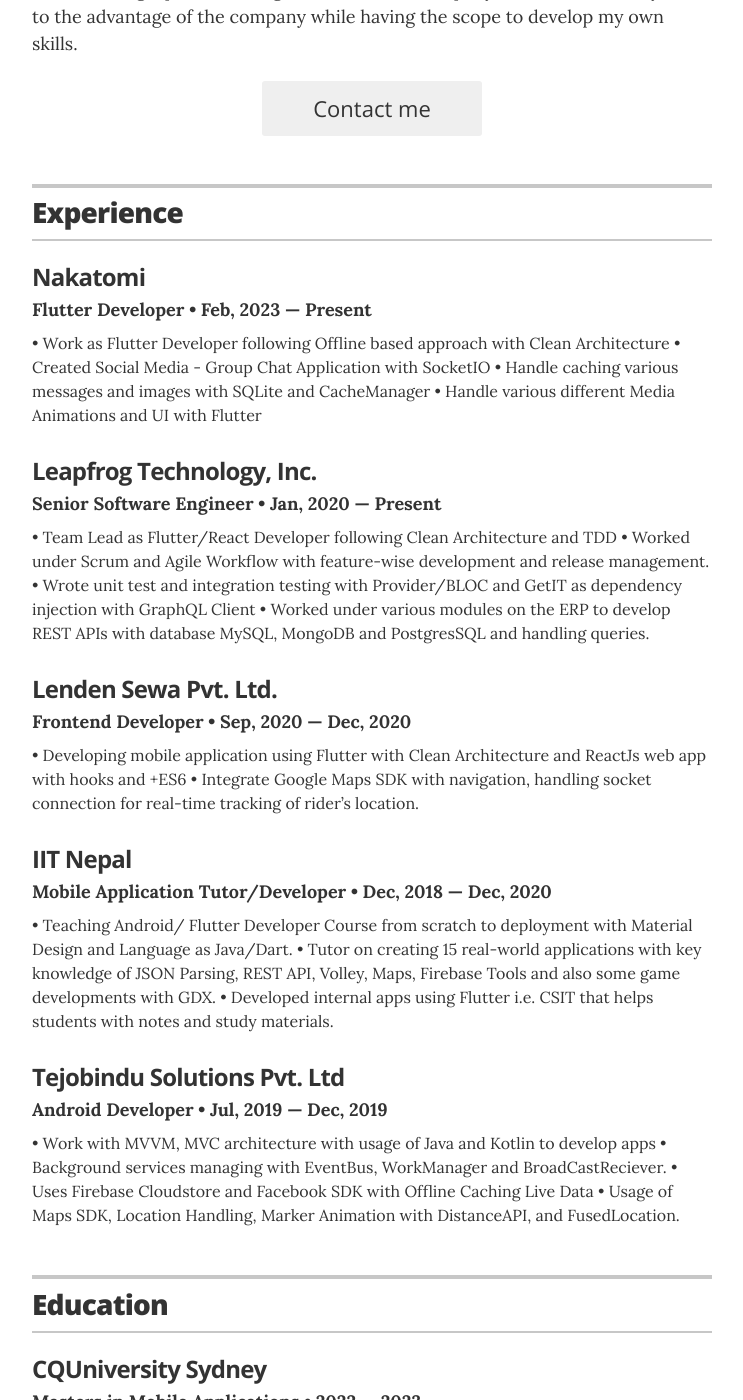
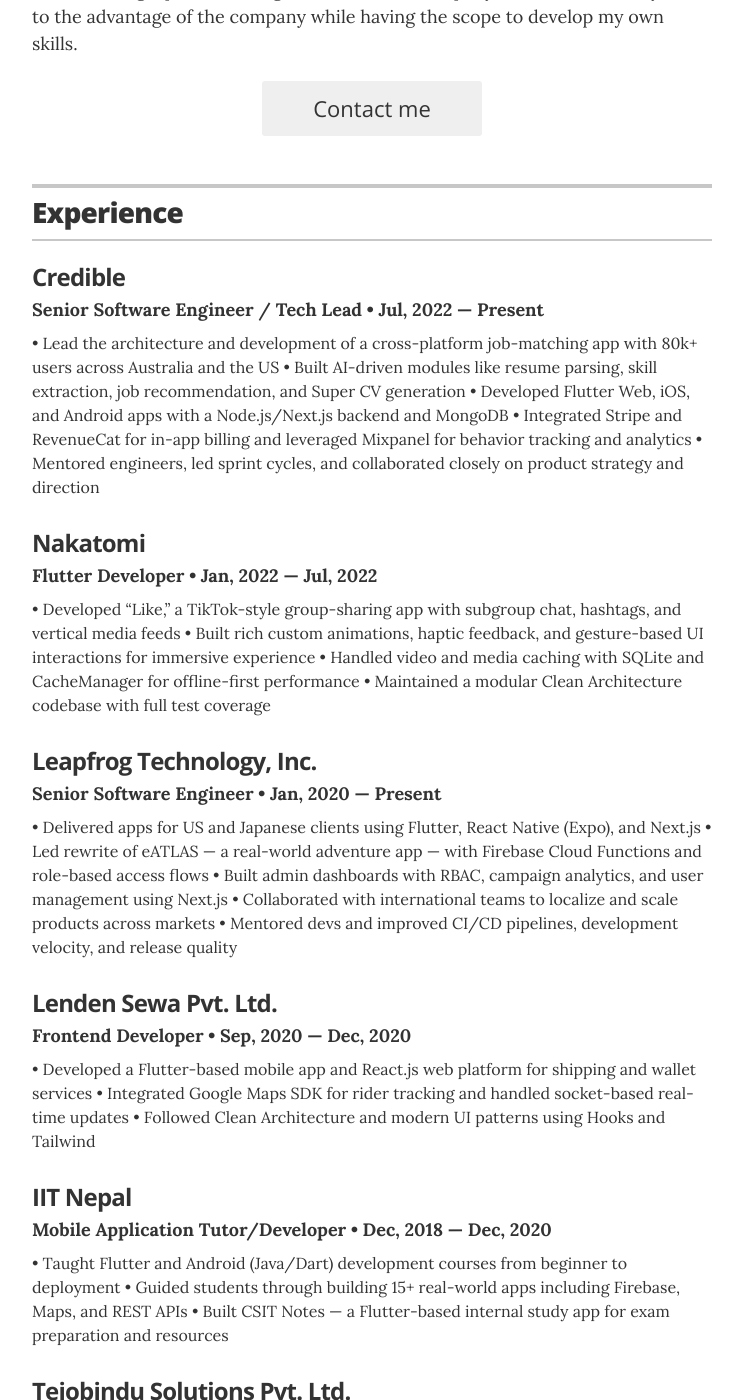
Before and after one commit to lighttt/manishtuladhar, a Jekyll site: the page built from index.html, in a window 1280 px wide and 1400 px high, scrolled down 377 px. Shown: the whole window, without its empty margins (268-1011 px from the left). Built offline with Jekyll 4.4.1, drawn with Linux system fonts in a browser that asks for light colours; some of the changed text lies outside the part shown.

Commit message:
Update experience, interests, projects, and skills sections for clarity and detail

```diff
--- a/_data/experience.yml
+++ b/_data/experience.yml
@@ -1,47 +1,54 @@
 # Jobs
-# Flutter Developer
+
+- company: Credible
+  position: Senior Software Engineer / Tech Lead
+  duration: Jul, 2022 &mdash; Present
+  summary: |
+    • Lead the architecture and development of a cross-platform job-matching app with 80k+ users across Australia and the US
+    • Built AI-driven modules like resume parsing, skill extraction, job recommendation, and Super CV generation
+    • Developed Flutter Web, iOS, and Android apps with a Node.js/Next.js backend and MongoDB
+    • Integrated Stripe and RevenueCat for in-app billing and leveraged Mixpanel for behavior tracking and analytics
+    • Mentored engineers, led sprint cycles, and collaborated closely on product strategy and direction
+
 - company: Nakatomi
   position: Flutter Developer
-  duration: Feb, 2023 &mdash; Present
-  summary:
-    • Work as Flutter Developer following Offline based approach with Clean Architecture
-    • Created Social Media - Group Chat Application with SocketIO
-    • Handle caching various messages and images with SQLite and CacheManager
-    • Handle various different Media Animations and UI with Flutter
+  duration: Jan, 2022 &mdash; Jul, 2022
+  summary: |
+    • Developed “Like,” a TikTok-style group-sharing app with subgroup chat, hashtags, and vertical media feeds
+    • Built rich custom animations, haptic feedback, and gesture-based UI interactions for immersive experience
+    • Handled video and media caching with SQLite and CacheManager for offline-first performance
+    • Maintained a modular Clean Architecture codebase with full test coverage
 
-# Senior Software Engineer
 - company: Leapfrog Technology, Inc.
   position: Senior Software Engineer
   duration: Jan, 2020 &mdash; Present
-  summary:
-    • Team Lead as Flutter/React Developer following Clean Architecture and TDD
-    • Worked under Scrum and Agile Workflow with feature-wise development and release management.
-    • Wrote unit test and integration testing with Provider/BLOC and GetIT as dependency injection with GraphQL Client
-    • Worked under various modules on the ERP to develop REST APIs with database MySQL, MongoDB and PostgresSQL and handling queries.
+  summary: |
+    • Delivered apps for US and Japanese clients using Flutter, React Native (Expo), and Next.js
+    • Led rewrite of eATLAS — a real-world adventure app — with Firebase Cloud Functions and role-based access flows
+    • Built admin dashboards with RBAC, campaign analytics, and user management using Next.js
+    • Collaborated with international teams to localize and scale products across markets
+    • Mentored devs and improved CI/CD pipelines, development velocity, and release quality
 
-# Frontend Developer
 - company: Lenden Sewa Pvt. Ltd.
   position: Frontend Developer
   duration: Sep, 2020 &mdash; Dec, 2020
-  summary:
-    • Developing mobile application using Flutter with Clean Architecture and ReactJs web app with hooks and +ES6
-    • Integrate Google Maps SDK with navigation, handling socket connection for real-time tracking of rider’s location.
+  summary: |
+    • Developed a Flutter-based mobile app and React.js web platform for shipping and wallet services
+    • Integrated Google Maps SDK for rider tracking and handled socket-based real-time updates
+    • Followed Clean Architecture and modern UI patterns using Hooks and Tailwind
 
-# Mobile Application Tutor/Developer
 - company: IIT Nepal
   position: Mobile Application Tutor/Developer
-  duration: Dec, 2018  &mdash; Dec, 2020
-  summary:
-    • Teaching Android/ Flutter Developer Course from scratch to deployment with Material Design and Language as Java/Dart.
-    • Tutor on creating 15 real-world applications with key knowledge of JSON Parsing, REST API, Volley, Maps, Firebase Tools and also some game developments with GDX.
-    • Developed internal apps using Flutter i.e. CSIT that helps students with notes and study materials.
+  duration: Dec, 2018 &mdash; Dec, 2020
+  summary: |
+    • Taught Flutter and Android (Java/Dart) development courses from beginner to deployment
+    • Guided students through building 15+ real-world apps including Firebase, Maps, and REST APIs
+    • Built CSIT Notes — a Flutter-based internal study app for exam preparation and resources
 
-# Android Developer
-- company: Tejobindu Solutions Pvt. Ltd
+- company: Tejobindu Solutions Pvt. Ltd.
   position: Android Developer
-  duration: Jul, 2019  &mdash; Dec, 2019
-  summary:
-    • Work with MVVM, MVC architecture with usage of Java and Kotlin to develop apps
-    • Background services managing with EventBus, WorkManager and BroadCastReciever.
-    • Uses Firebase Cloudstore and Facebook SDK with Offline Caching Live Data
-    • Usage of Maps SDK, Location Handling, Marker Animation with DistanceAPI, and FusedLocation.
+  duration: Jul, 2019 &mdash; Dec, 2019
+  summary: |
+    • Developed Android apps in food delivery, ride-sharing, and stock trading using Java/Kotlin
+    • Built background services, push notifications, and location tracking with Firebase and Maps SDK
+    • Followed MVVM and MVC patterns; worked with LiveData, WorkManager, and EventBus for async tasks
--- a/_data/interests.yml
+++ b/_data/interests.yml
@@ -1,5 +1,7 @@
 # Interests
-- description: Flutter
-- description: ReactNative
-- description: Android Development
-- description: Fullstack Development
+- description: Cross-Platform Mobile Development (Flutter, React Native)
+- description: Scalable Fullstack Architecture
+- description: Performance Optimization & Clean Code
+- description: Product-Led Engineering & UX-Driven Design
+- description: Cloud Infrastructure (AWS, Firebase)
+- description: AI-Enhanced Applications & Resume Intelligence
--- a/_data/projects.yml
+++ b/_data/projects.yml
@@ -1,5 +1,12 @@
 # Projects
 # uncomment the urls if you wish to display them, and add your own URL
+
+# Credible
+- project: Credible
+  role: Senior Software Engineer
+  duration: Jul 2022 &mdash; Present
+  url: 'https://credible-app.com/'
+  description: A cross-platform job-matching platform for Australia and the US. Led architecture and development using Flutter, Node.js, and Next.js. Features include AI resume parsing, Super CV builder, personalized job recommendations, Stripe + RevenueCat billing, push notifications, and Mixpanel analytics for 80K+ users.
 
 # Liike
 - project: Liike
--- a/_data/skills.yml
+++ b/_data/skills.yml
@@ -1,16 +1,25 @@
 # Skills
+
 # Flutter
 - skill: Flutter
-  description: Provider/BLOC/Riverpod, GraphQL/Restful APIs/Socket, Firebase/Hive/SQLite, GetIt
+  description: Riverpod, BLoC, Provider, Clean Architecture, Firebase (Auth, Firestore, Cloud Functions), Hive, SQLite, GetIt, REST & GraphQL, Socket.IO
 
-# ReactNative
-- skill: ReactNative
-  description: Redux, Expo, React Hook Form/Formik/Query, Context API, TRPC, Jest
+# React Native
+- skill: React Native
+  description: Expo, Redux Toolkit, React Hook Form, Formik, Context API, TRPC, Jest, Clean Architecture principles
 
 # React.js
 - skill: React.js
-  description: Typescript, Tailwind, Material UI, Redux/Toolkit, React Hook Form/Formik, TRPC
+  description: TypeScript, Next.js, Tailwind CSS, Material UI, Redux Toolkit, React Hook Form, TRPC, Vercel
 
 # Node.js
 - skill: Node.js
-  description: Nest.js, Prisma, Knex, Express.js
+  description: Nest.js, Express.js, Prisma, Knex.js, RESTful APIs, GraphQL, WebSockets, Stripe, PostgreSQL, MongoDB
+
+# Cloud & DevOps
+- skill: AWS & Firebase
+  description: AWS EC2, S3, EBS, Lambda, IAM, OpenSearch; Firebase Cloud Functions, Auth, Messaging, Realtime DB
+
+# Databases
+- skill: MongoDB & SQL
+  description: MongoDB, Mongoose, PostgreSQL, MySQL, Prisma ORM, Aggregation Pipelines, Index Optimization
```
